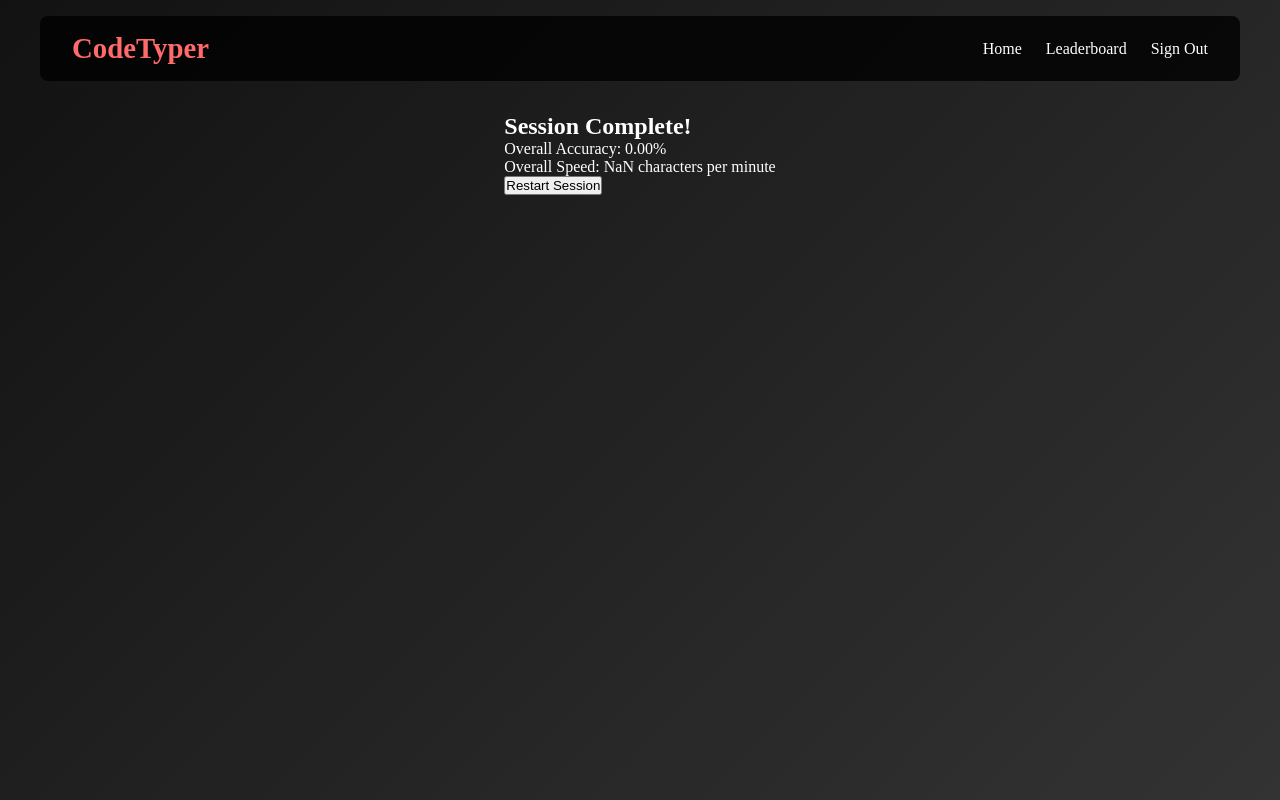
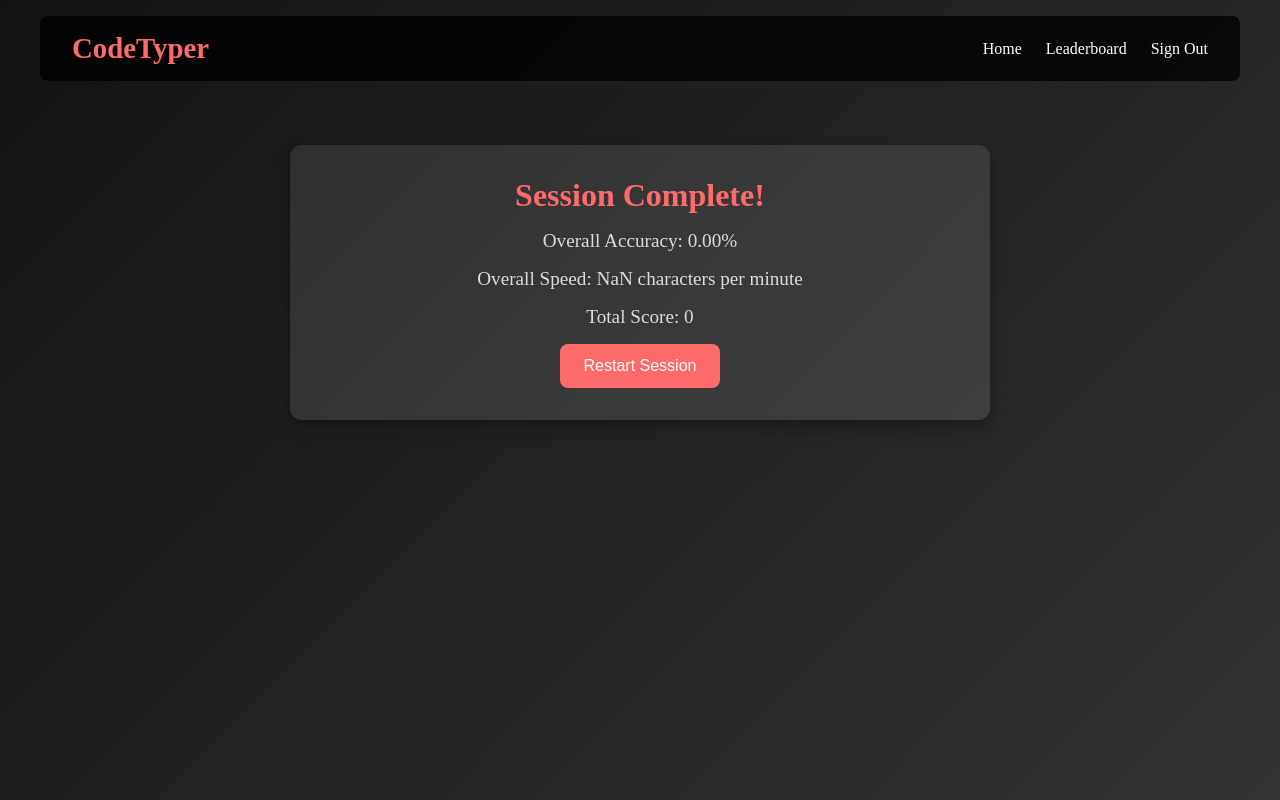
Before and after one commit to ktarafder/devtype, an Angular app: page /game in a window 1280 px wide. Both pictures are taken after a click on the button "Easy". Built offline with nearby package versions, Linux system fonts and the light colour scheme; no server answers.

Commit message:
Add difficulty selection UI and total score calculation to GameComponent; implement account deletion in HomeComponent

```diff
--- a/src/app/game/game.component.css
+++ b/src/app/game/game.component.css
@@ -71,27 +71,59 @@
     box-shadow: 0 8px 16px rgba(0, 0, 0, 0.3);
   }
 
+  /* Difficulty Selection */
+.difficulty-selection {
+  display: flex;
+  flex-direction: column;
+  align-items: center;
+  margin-top: 2rem;
+  color: #dcdcdc;
+}
+
+.difficulty-selection h2 {
+  margin-bottom: 1.5rem;
+  font-size: 1.8rem;
+  color: #ff6b6b;
+}
+
+.difficulty-selection button {
+  margin: 0.5rem;
+  padding: 0.8rem 1.5rem;
+  font-size: 1rem;
+  border: none;
+  border-radius: 8px;
+  background-color: #444;
+  color: #fff;
+  cursor: pointer;
+  transition: background-color 0.3s ease;
+}
+
+.difficulty-selection button:hover {
+  background-color: #ff6b6b;
+}
+
   /* Code Snippet Display Styling */
   .snippet-display {
     width: 100%;
+    max-height: 50vh; /* Optional: Prevents the box from becoming too large */
+    overflow-y: auto; /* Adds a scrollbar if the content is too large */
     background-color: #222;
     color: #dcdcdc;
     padding: 1rem;
     border-radius: 8px;
     margin-bottom: 1.5rem;
     box-shadow: inset 0 0 10px rgba(0, 0, 0, 0.2);
-  }
-
-  .snippet-display h3 {
-    color: #ff6b6b;
-    margin-bottom: 0.5rem;
+    transition: max-height 0.3s ease; /* Smooth resizing */
   }
 
   .snippet-display pre {
     font-family: 'Courier New', monospace;
     font-size: 1rem;
     line-height: 1.5;
+    margin-top: 1rem;
     color: #ddd;
+    white-space: pre-wrap; /* Ensures long lines wrap */
+    word-wrap: break-word; /* Ensures long words break */
   }
 
   /* Typing Input Area Styling */
@@ -133,3 +165,50 @@
   .progress span {
     color: #ff6b6b;
   }
+
+  .complete {
+    display: flex;
+    flex-direction: column;
+    align-items: center;
+    text-align: center;
+    width: 100%;
+    max-width: 700px;
+    padding: 2rem;
+    background-color: rgba(255, 255, 255, 0.1);
+    border-radius: 12px;
+    box-shadow: 0 8px 16px rgba(0, 0, 0, 0.3);
+    margin-top: 2rem;
+  }
+
+  .complete h2 {
+    font-size: 2rem;
+    font-weight: bold;
+    color: #ff6b6b;
+    margin-bottom: 1rem;
+  }
+
+  .complete p {
+    font-size: 1.2rem;
+    color: #dcdcdc;
+    margin-bottom: 1rem;
+  }
+
+  .complete span {
+    color: #ff6b6b;
+    font-weight: bold;
+  }
+
+  .complete button {
+    background-color: #ff6b6b;
+    color: #ffffff;
+    padding: 0.8rem 1.5rem;
+    font-size: 1rem;
+    border: none;
+    border-radius: 8px;
+    cursor: pointer;
+    transition: background-color 0.3s;
+  }
+
+  .complete button:hover {
+    background-color: #ff4949;
+  }
--- a/src/app/game/game.component.html
+++ b/src/app/game/game.component.html
@@ -39,10 +39,11 @@
     </div>
   </div>
 
-  <div *ngIf="difficultySelected && currentSnippetIndex >= snippets.length">
+  <div *ngIf="difficultySelected && currentSnippetIndex >= snippets.length" class="complete">
     <h2>Session Complete!</h2>
     <p>Overall Accuracy: {{ calculateAccuracy().toFixed(2) }}%</p>
     <p>Overall Speed: {{ calculateSpeed().toFixed(2) }} characters per minute</p>
+    <p>Total Score: {{ totalScore }}</p>
     <button (click)="ngOnInit()">Restart Session</button>
   </div>
 </div>
--- a/src/app/game/game.component.ts
+++ b/src/app/game/game.component.ts
@@ -11,7 +11,7 @@ import { isPlatformBrowser } from '@angular/common';
   styleUrls: ['./game.component.css'],
 })
 export class GameComponent implements OnInit {
-  snippets: { id: number; text: string }[] = [];
+  snippets: { id: number; language: string; difficulty: string; text: string }[] = [];
   currentSnippetIndex: number = 0;
   codeSnippet: string = '';
   userInput: string = '';
@@ -24,6 +24,7 @@ export class GameComponent implements OnInit {
   totalErrors: number = 0;
   totalCharacters: number = 0;
   totalTime: number = 0;
+  totalScore: number = 0;
 
   difficultySelected: boolean = false;
   selectedDifficulty: string = '';
@@ -46,18 +47,18 @@ export class GameComponent implements OnInit {
   }
 
   fetchSnippets(): void {
-    const token = localStorage.getItem('jwtToken');
     const headers = {
       'Content-Type': 'application/json',
     };
 
     this.http
-      .get<{ id: number; text: string }[]>(
-        `https://b59f-73-207-37-247.ngrok-free.app/api/v1/snippets?difficulty=${this.selectedDifficulty}`,
+      .get<{ id: number; language: string; difficulty: string; text: string }[]>(
+        `http://localhost:8080/api/v1/snippets?difficulty=${this.selectedDifficulty}`,
+        { headers }
       )
       .subscribe({
         next: (response) => {
-          this.snippets = response;
+          this.snippets = Array.isArray(response) ? response : [response];
           this.loadNextSnippet();
         },
         error: (error) => {
@@ -68,8 +69,7 @@ export class GameComponent implements OnInit {
 
   loadNextSnippet(): void {
     if (this.currentSnippetIndex < this.snippets.length) {
-      const snippet = this.snippets[this.currentSnippetIndex];
-      this.codeSnippet = snippet.text;
+      this.codeSnippet = this.snippets[this.currentSnippetIndex].text;
       this.resetGame();
     } else {
       this.endSession();
@@ -97,18 +97,14 @@ export class GameComponent implements OnInit {
   }
 
   calculateProgress(): void {
-    const typedLength = this.userInput.length;
-    const totalLength = this.codeSnippet.length;
-    this.progress = Math.min((typedLength / totalLength) * 100, 100);
+    this.progress = Math.min((this.userInput.length / this.codeSnippet.length) * 100, 100);
   }
 
   calculateErrors(): void {
-    this.errors = 0;
-    for (let i = 0; i < this.userInput.length; i++) {
-      if (this.userInput[i] !== this.codeSnippet[i]) {
-        this.errors++;
-      }
-    }
+    this.errors = Math.max(
+      this.errors,
+      [...this.userInput].filter((char, i) => char !== this.codeSnippet[i]).length
+    );
   }
 
   startTimer(): void {
@@ -132,6 +128,18 @@ export class GameComponent implements OnInit {
 
   calculateSpeed(): number {
     return this.totalCharacters / (this.totalTime / 60);
+  }
+
+  calculateTotalScore(): number {
+    const baseScore =
+      this.selectedDifficulty === 'easy' ? 10 :
+      this.selectedDifficulty === 'medium' ? 20 :
+      30;
+
+    const accuracyBonus = this.calculateAccuracy() / 100;
+    const speedBonus = this.calculateSpeed() / 10;
+
+    return Math.round((baseScore * this.snippets.length * accuracyBonus) + speedBonus);
   }
 
   resetGame(): void {
@@ -159,11 +167,7 @@ export class GameComponent implements OnInit {
     };
 
     this.http
-      .post(
-        'https://b59f-73-207-37-247.ngrok-free.app/api/v1/typing-session',
-        data,
-        { headers }
-      )
+      .post('http://localhost:8080/api/v1/typing-session', data, { headers })
       .subscribe({
         next: (response) => {
           console.log('Metrics sent successfully:', response);
@@ -174,14 +178,35 @@ export class GameComponent implements OnInit {
       });
   }
 
+  sendTotalScore(): void {
+    const token = localStorage.getItem('jwtToken');
+    const headers = {
+      Authorization: `Bearer ${token}`,
+      'Content-Type': 'application/json',
+    };
+
+    const data = {
+      total_score: this.totalScore,
+      difficulty: this.selectedDifficulty,
+    };
+
+    this.http
+      .post('http://localhost:8080/api/v1/game/finish', data, { headers })
+      .subscribe({
+        next: (response) => {
+          console.log('Total score sent successfully:', response);
+        },
+        error: (error) => {
+          console.error('Error sending total score:', error);
+        },
+      });
+  }
+
   endSession(): void {
     if (this.timerInterval) {
       clearInterval(this.timerInterval);
     }
-    const accuracy = this.calculateAccuracy().toFixed(2);
-    const speed = this.calculateSpeed().toFixed(2);
-    alert(
-      `Session Complete!\n\nAccuracy: ${accuracy}%\nSpeed: ${speed} characters per minute`
-    );
+
+    this.sendTotalScore();
   }
 }
--- a/src/app/home/home.component.html
+++ b/src/app/home/home.component.html
@@ -4,6 +4,7 @@
       <ul class="nav-links">
         <li><a href="/signup">Sign Up</a></li>
         <li><a href="/signin">Log In</a></li>
+        <button (click)="deleteAccount()"><li>Delete Account</li></button>
       </ul>
     </nav>
 
--- a/src/app/sign-in/sign-in.component.ts
+++ b/src/app/sign-in/sign-in.component.ts
@@ -1,6 +1,8 @@
 import { Component, inject } from '@angular/core';
 import { HttpClient } from '@angular/common/http';
 import { FormsModule } from '@angular/forms';
+import { Router } from '@angular/router';
+
 
 @Component({
   selector: 'app-sign-in',
@@ -14,6 +16,8 @@ export class SignInComponent {
   password: string = '';
 
   private http = inject(HttpClient);
+  private router = inject(Router);
+
 
   onSignIn() {
     const formSubmitData = {
@@ -21,12 +25,13 @@ export class SignInComponent {
       password: this.password,
     };
 
-    this.http.post('https://b59f-73-207-37-247.ngrok-free.app/api/v1/login', formSubmitData).subscribe({
+    this.http.post('http://localhost:8080/api/v1/login', formSubmitData).subscribe({
       next: (response: any) => {
         // Assuming the token is in response.token
         if (response && response.token) {
           localStorage.setItem('jwtToken', response.token); // Save token to localStorage
           console.log('JWT Token saved to localStorage');
+          this.router.navigate(['/']);
         } else {
           console.error('Token not found in response');
         }
--- a/src/app/sign-up/sign-up.component.ts
+++ b/src/app/sign-up/sign-up.component.ts
@@ -1,6 +1,7 @@
 import { Component, inject } from '@angular/core';
 import { HttpClient } from '@angular/common/http';
 import { FormsModule } from '@angular/forms';
+import { Router } from '@angular/router';
 
 @Component({
   selector: 'app-signup',
@@ -17,6 +18,7 @@ export class SignUpComponent {
   password: string = '';
 
   private http = inject(HttpClient);
+  private router = inject(Router);
 
   onSubmit() {
     const formData = {
@@ -26,9 +28,11 @@ export class SignUpComponent {
       password: this.password,
     };
 
-    this.http.post('https://b59f-73-207-37-247.ngrok-free.app/api/v1/register', formData).subscribe({
+    this.http.post('http://localhost:8080/api/v1/register', formData).subscribe({
       next: (response) => {
         console.log('User signed up successfully', response);
+        // Navigate to the sign-in page
+        this.router.navigate(['/signin']);
       },
       error: (error) => {
         console.error('Error during signup', error);
```
Also changed, not shown: src/app/home/home.component.ts (+28 -4 lines).
